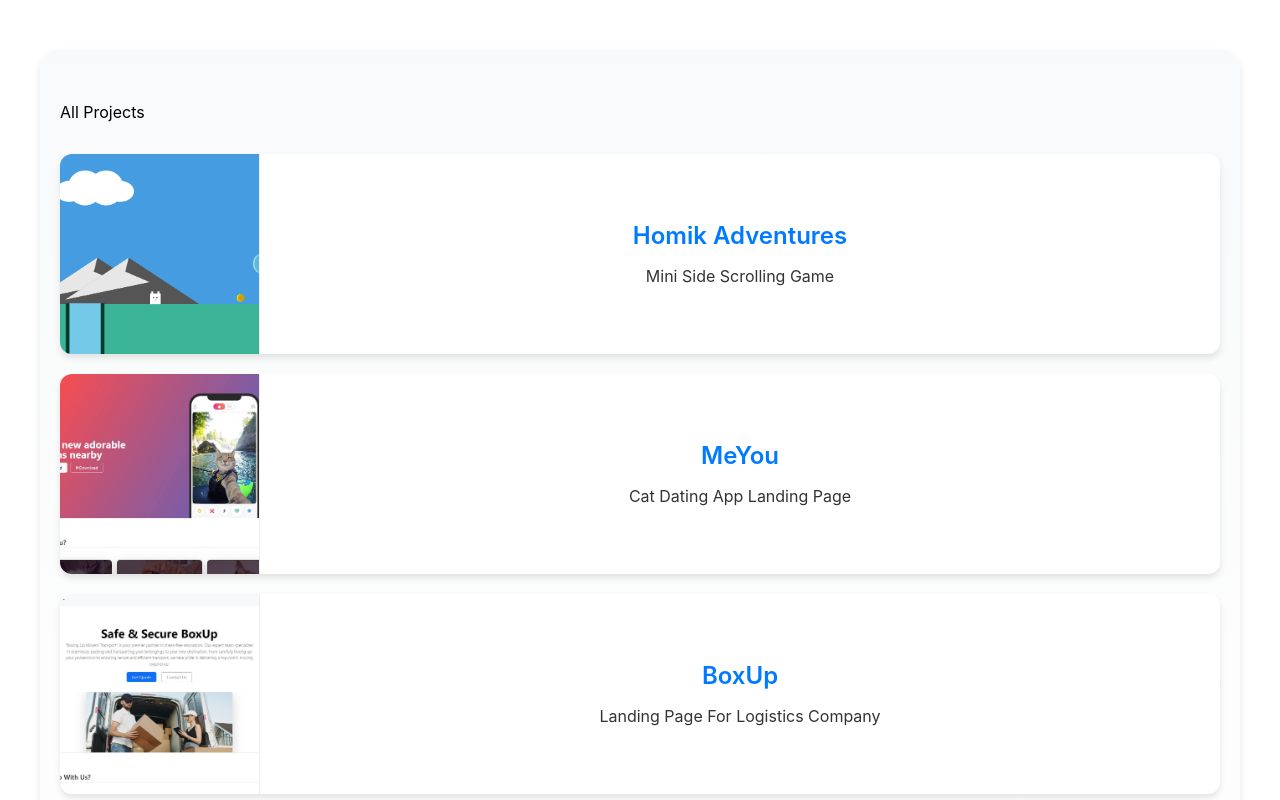
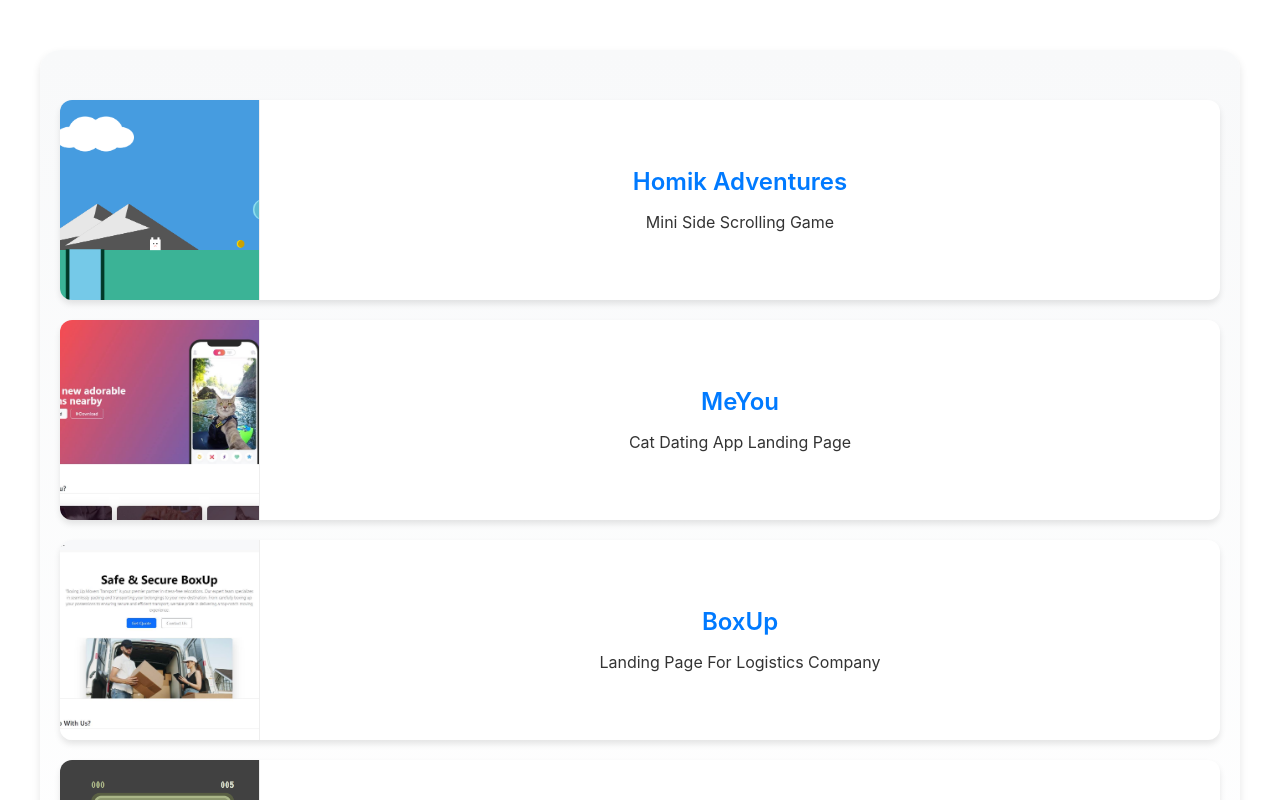
Before and after one commit to BimRai/bimrai_portfolio, a React (Create React App) app: page /all-projects in a window 1280 px wide. Shown: the top 800 px of the page. Built offline with nearby package versions, Linux system fonts and the light colour scheme.

Commit message:
removed 'all projects' text in title heading 2

```diff
--- a/src/components/AllProjects.js
+++ b/src/components/AllProjects.js
@@ -40,7 +40,6 @@ const AllProjects = () => {
 
     <section className="all-projects-section bg-gray-100 min-h-screen">
       <div className="all-projects-container max-w-5xl mx-auto p-6">
-        <h2 className="text-4xl font-bold text-center mb-8">All Projects</h2>
         <div className="projects-list flex flex-col gap-6">
           {projectData.map((project) => (
             <a
```
